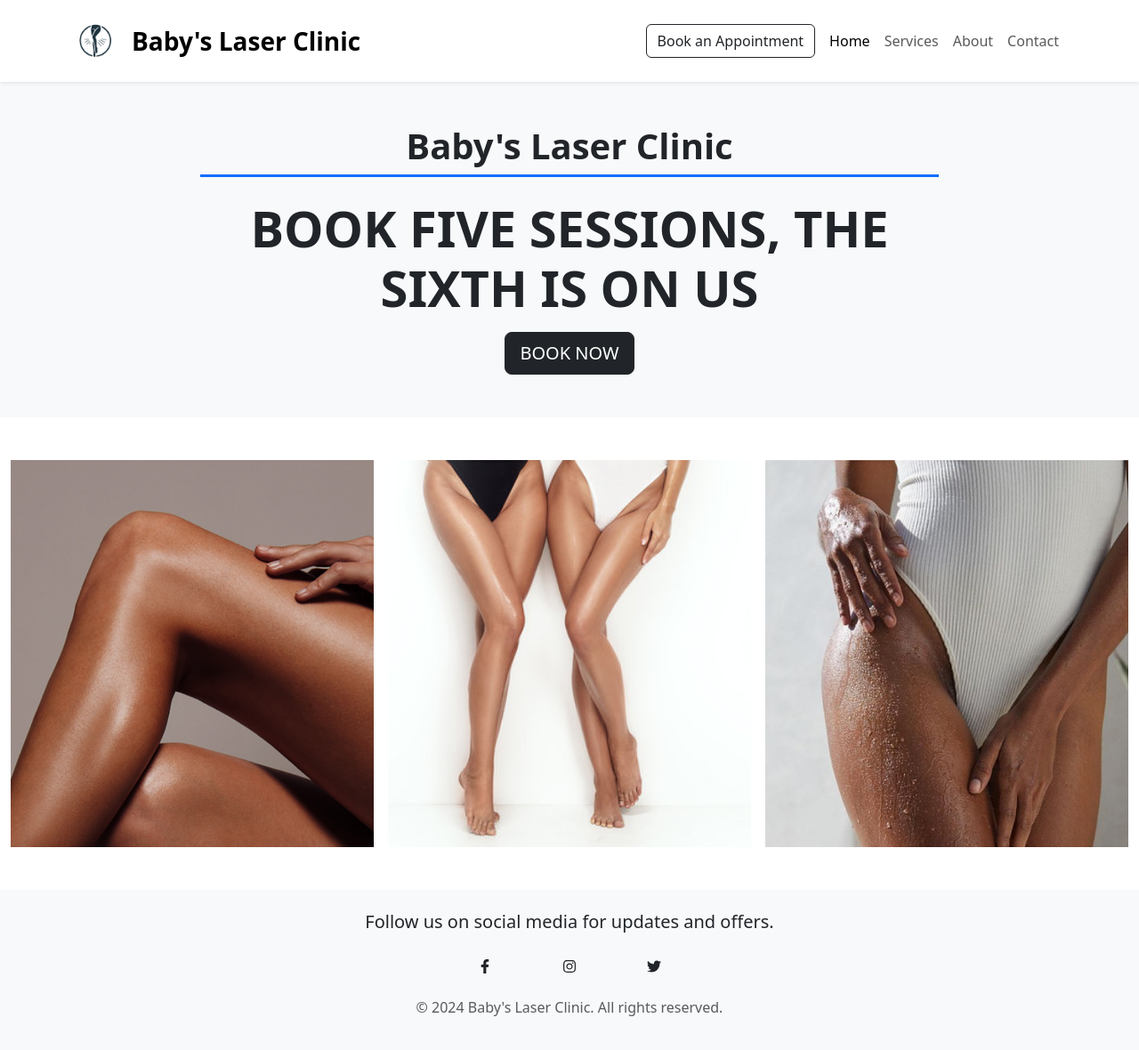
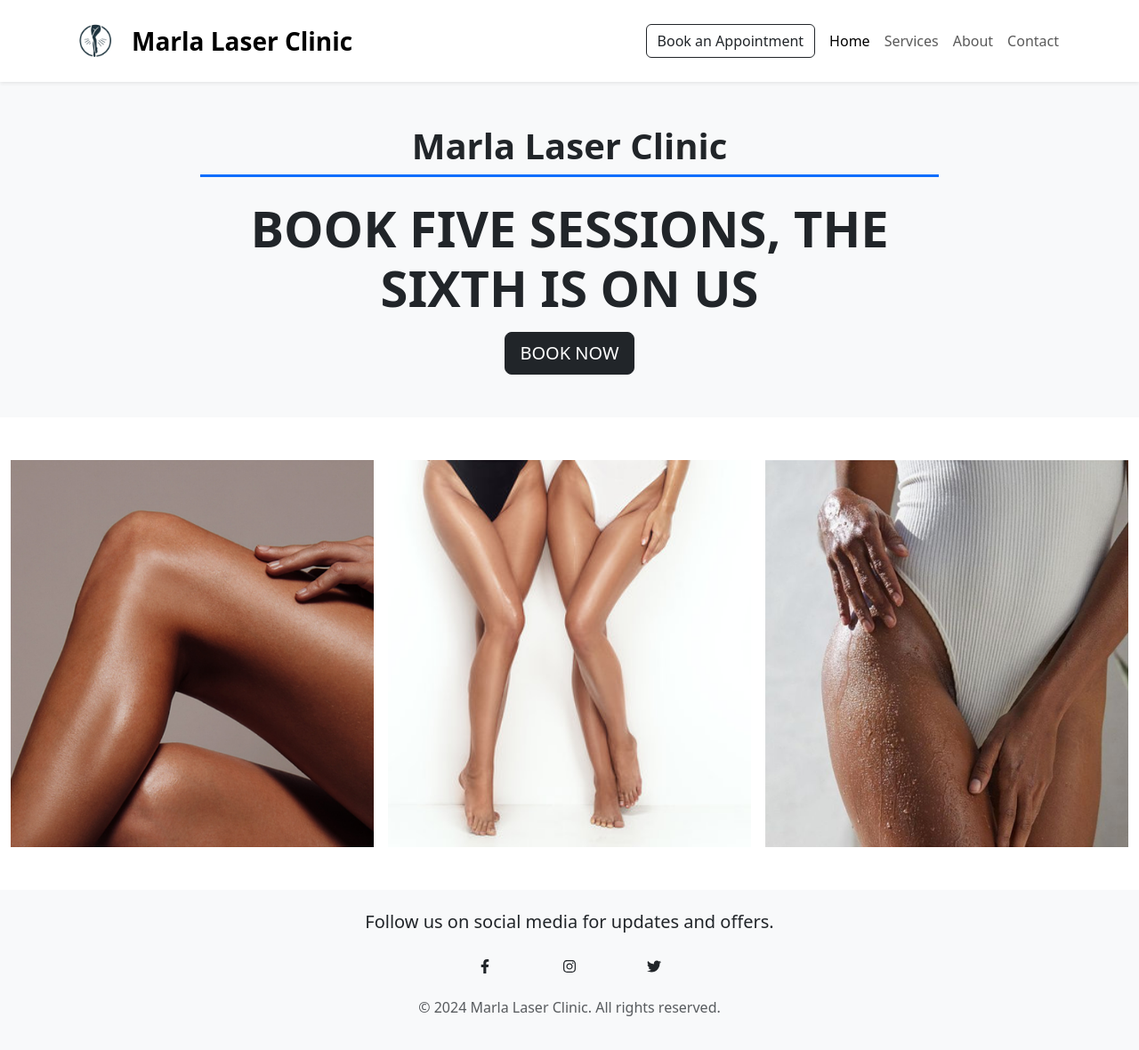
Before and after one commit to arash-esfandiari/baby-laser-clinic, a React (Create React App) app: page / in a window 1280 px wide. Shown: the top 1180 px of the page at 89% size. Built offline with nearby package versions, Linux system fonts and the light colour scheme.

Commit message:
Marla Appointment Schedule and name Added

```diff
--- a/src/components/Footer.js
+++ b/src/components/Footer.js
@@ -27,7 +27,7 @@
                 </Row>
                 <Row className="justify-content-center text-center">
                     <Col>
-                        <p className="text-muted">&copy; {new Date().getFullYear()} Baby's Laser Clinic. All rights reserved.</p>
+                        <p className="text-muted">&copy; {new Date().getFullYear()} Marla Laser Clinic. All rights reserved.</p>
                     </Col>
                 </Row>
             </Container>
--- a/src/components/Hero.js
+++ b/src/components/Hero.js
@@ -9,7 +9,7 @@
                 <div className="col-12 col-md-8 offset-md-2">
                     {/* Website Title */}
                     <h2 className="display-6 fw-bold text-dark mb-4 pb-2 border-bottom border-3 border-primary">
-                        Baby's Laser Clinic
+                        Marla Laser Clinic
                     </h2>
 
                     {/* Promotional Message */}
--- a/src/components/Navbar.js
+++ b/src/components/Navbar.js
@@ -17,7 +17,7 @@
 
                     {/* Title */}
                     <Link to="/" className="navbar-brand fw-bold fs-3 d-none d-lg-block">
-                        Baby's Laser Clinic
+                        Marla Laser Clinic
                     </Link>
                 </div>
 
```
